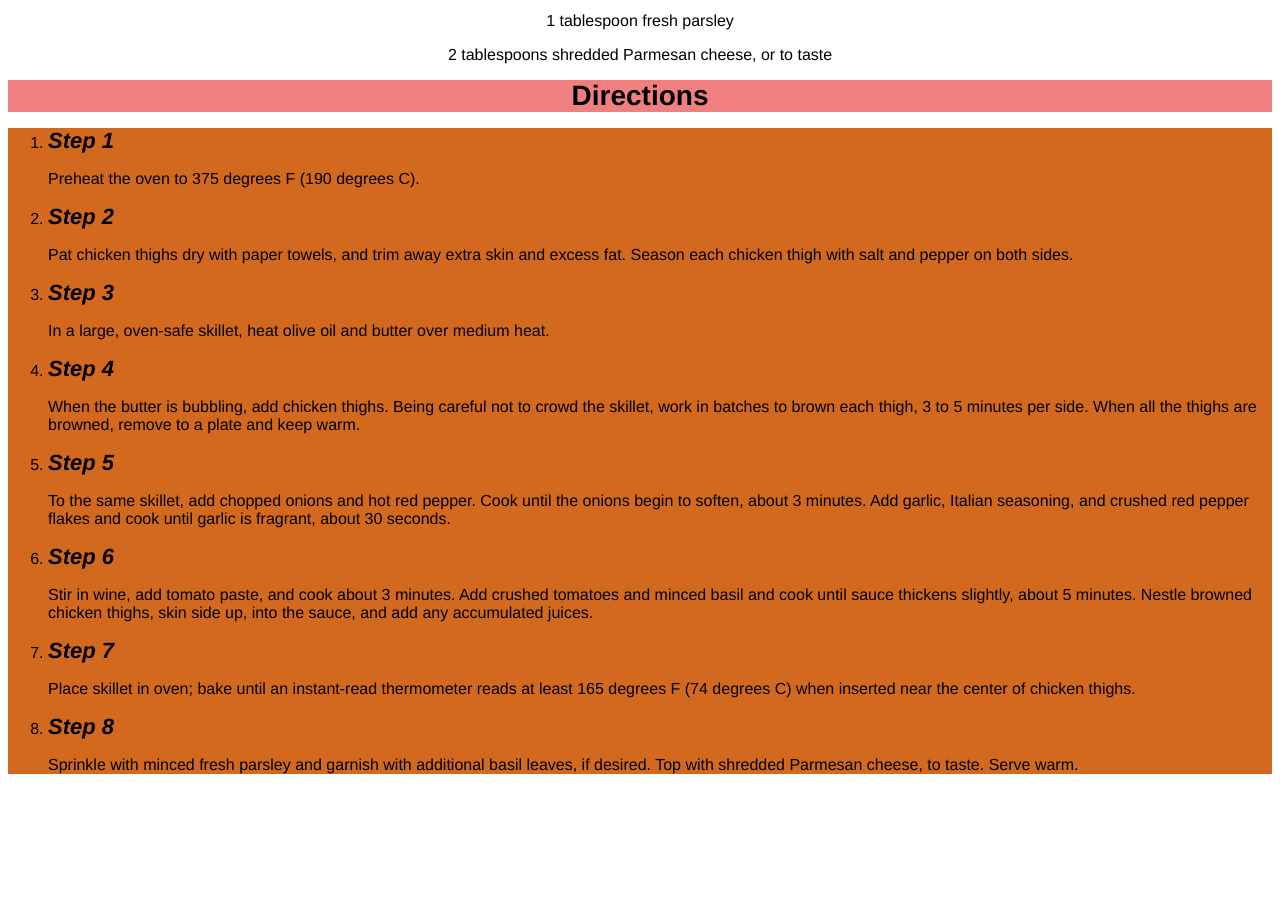
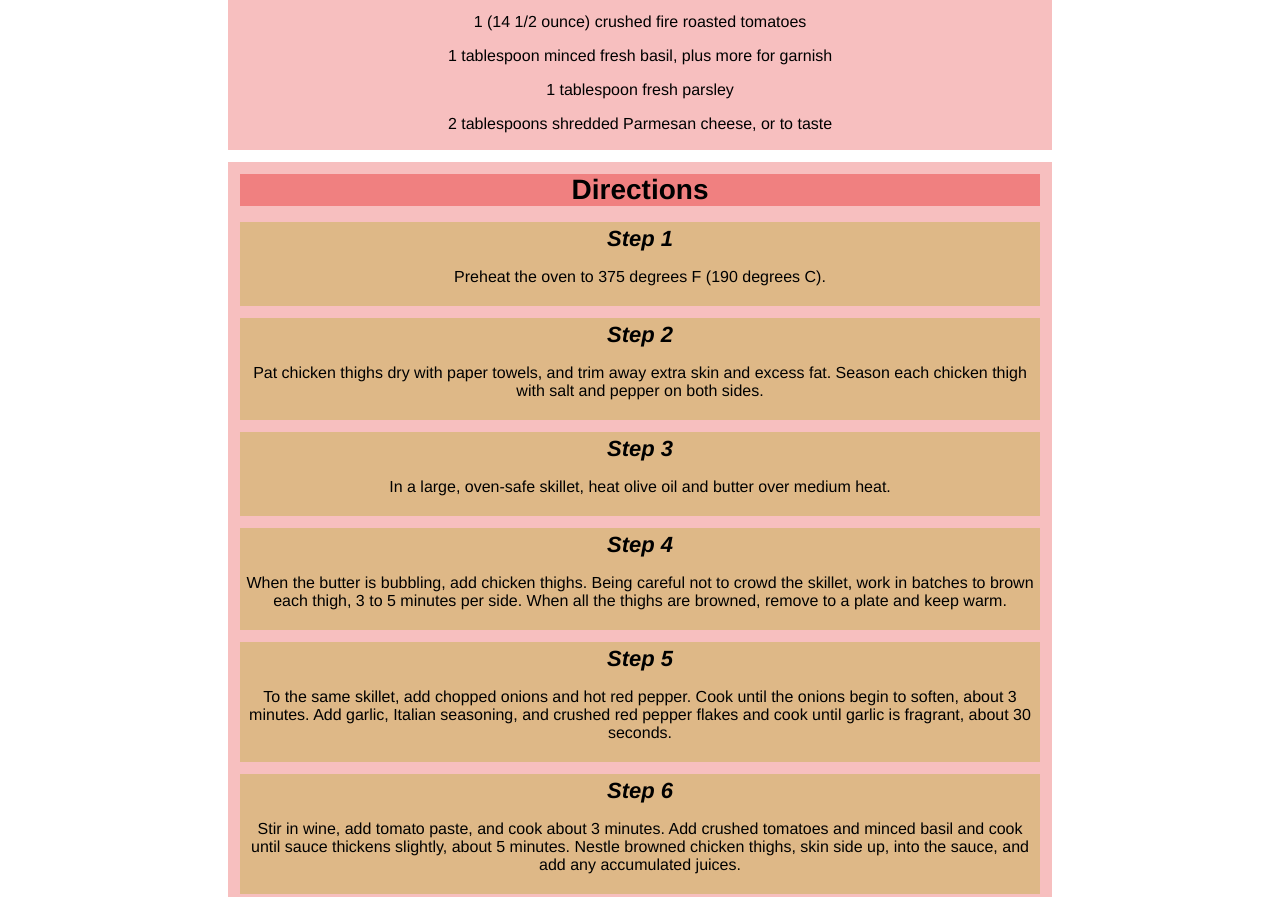
Before and after one commit to SirTortuga333/odin-recipes, a plain HTML site: page recipes/chicken-fra-diavolo.html in a window 1280 px wide. Shown: the part 1002-1899 px from the top of the page. Before the commit the page ends 1792 px from the top, so only its background shows below. Drawn offline with Linux system fonts and the light colour scheme.

Commit message:
Replicate style added in previous commit to rest
Modified the rest of the recipes .html to replicate the modifications
done to chicken-murphy.html in previous commit. Now all pages have
the same style and content distribution.

```diff
--- a/recipes/chicken-fra-diavolo.html
+++ b/recipes/chicken-fra-diavolo.html
@@ -6,10 +6,15 @@
     <link rel="stylesheet" href="../style.css">
 </head>
 <body>
+    <div class="container-title">
         <h1 class="title">Chicken Fra Diavolo</h1>
+    </div>
+    <div class="container-image">
         <img class="image" src="https://www.allrecipes.com/thmb/mFyHcU-IwSLVSOniCwzfgA59YSw=/750x0/filters:no_upscale():max_bytes(150000):strip_icc():format(webp)/ChickenFraDiavolo_Chicken-Fra-Diavolo_Bibi_4x3-27a574213eb940cc9f97b0a1b77fb0af.jpg" alt="Skillet Chicken Pasta">
         <p class="image-desc">This chicken fra diavolo is chicken thighs in my version of fra diavolo sauce, the spicy Italian pepper and tomato sauce with fresh herbs and white wine, usually used with seafood. We like spicy, and I wondered, “why not chicken?” We liked it with crusty bread, to get every last drop of the sauce.</p>
+    </div>
 
+    <div class="container-ingredients">
         <h2 class="subtitle">Ingredients</h2>
         <ul>
             <li><p>6 skin-on, bone-in chicken thighs</p></li>
@@ -28,42 +33,45 @@
             <li><p>1 tablespoon fresh parsley</p></li>
             <li><p>2 tablespoons shredded Parmesan cheese, or to taste</p></li>
         </ul>
+    </div>
 
+    <div class="container-directions">
         <h2 class="subtitle">Directions</h2>
-    <ol>
-        <li>
+        <ul>
+            <li class="directions">
                 <h3>Step 1</h3>
                 <p>Preheat the oven to 375 degrees F (190 degrees C).</p>
             </li>
-        <li>
+            <li class="directions">
                 <h3>Step 2</h3>
                 <p>Pat chicken thighs dry with paper towels, and trim away extra skin and excess fat. Season each chicken thigh with salt and pepper on both sides.</p>
             </li>
-        <li>
+            <li class="directions">
                 <h3>Step 3</h3>
                 <p>In a large, oven-safe skillet, heat olive oil and butter over medium heat.</p>
             </li>
-        <li>
+            <li class="directions">
                 <h3>Step 4</h3>
                 <p>When the butter is bubbling, add chicken thighs. Being careful not to crowd the skillet, work in batches to brown each thigh, 3 to 5 minutes per side. When all the thighs are browned, remove to a plate and keep warm.</p>
             </li>
-        <li>
+            <li class="directions">
                 <h3>Step 5</h3>
                 <p>To the same skillet, add chopped onions and hot red pepper. Cook until the onions begin to soften, about 3 minutes. Add garlic, Italian seasoning, and crushed red pepper flakes and cook until garlic is fragrant, about 30 seconds.</p>
             </li>
-        <li>
+            <li class="directions">
                 <h3>Step 6</h3>
                 <p>Stir in wine, add tomato paste, and cook about 3 minutes. Add crushed tomatoes and minced basil and cook until sauce thickens slightly, about 5 minutes. Nestle browned chicken thighs, skin side up, into the sauce, and add any accumulated juices.</p>
             </li>
-        <li>
+            <li class="directions">
                 <h3>Step 7</h3>
                 <p>Place skillet in oven; bake until an instant-read thermometer reads at least 165 degrees F (74 degrees C) when inserted near the center of chicken thighs.</p>
             </li>
-        <li>
+            <li class="directions">
                 <h3>Step 8</h3>
                 <p>Sprinkle with minced fresh parsley and garnish with additional basil leaves, if desired. Top with shredded Parmesan cheese, to taste. Serve warm.</p>
             </li>
-    </ol>
+        </ul>
+    </div>
 
 </body>
 </html>
```
Also changed, not shown: recipes/skillet-chicken-bulgogi.html (+12 -4 lines), recipes/skillet-chicken-pasta.html (+15 -7 lines). Lines whose indentation alone changed are shown as unchanged.
